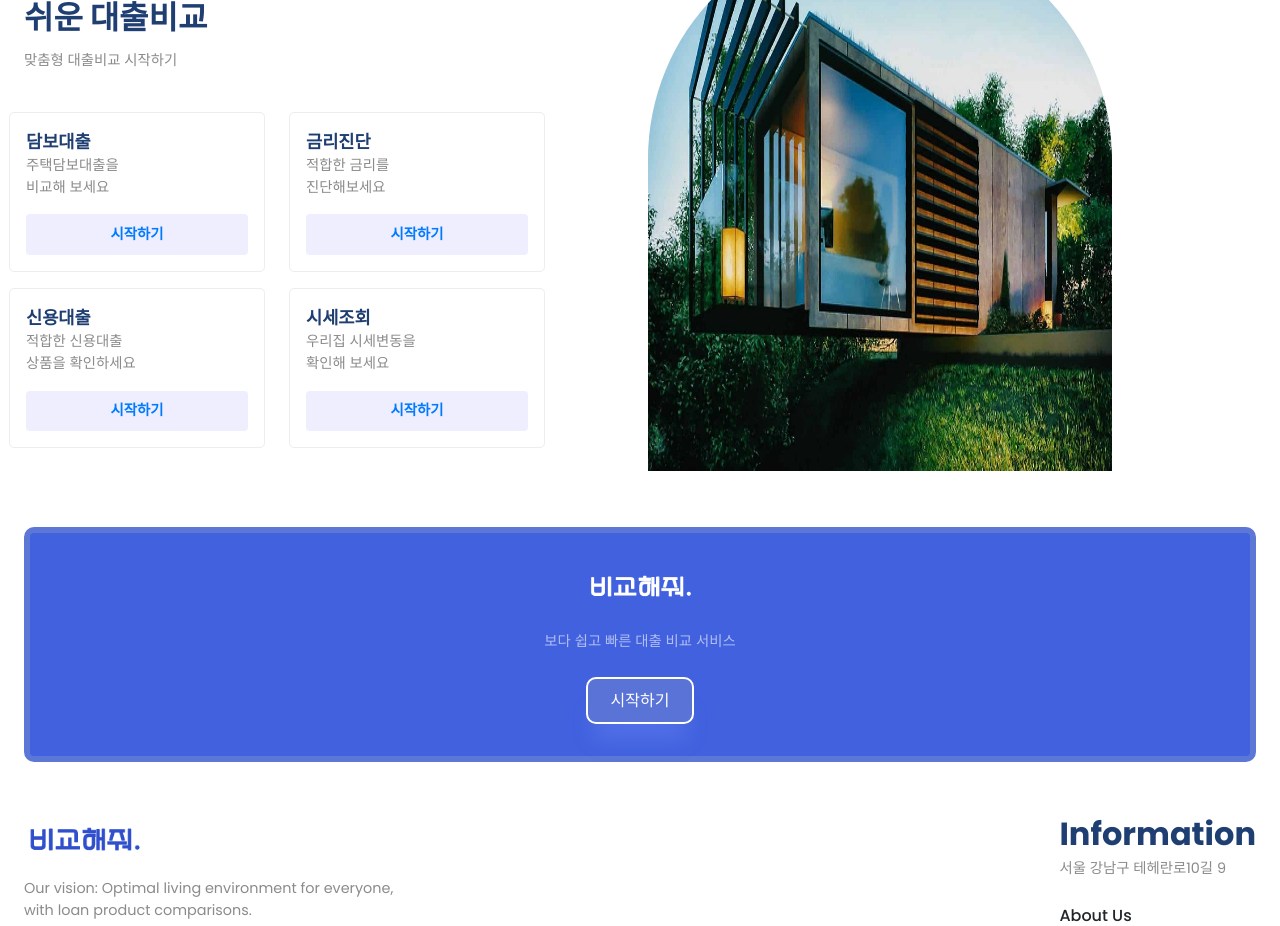
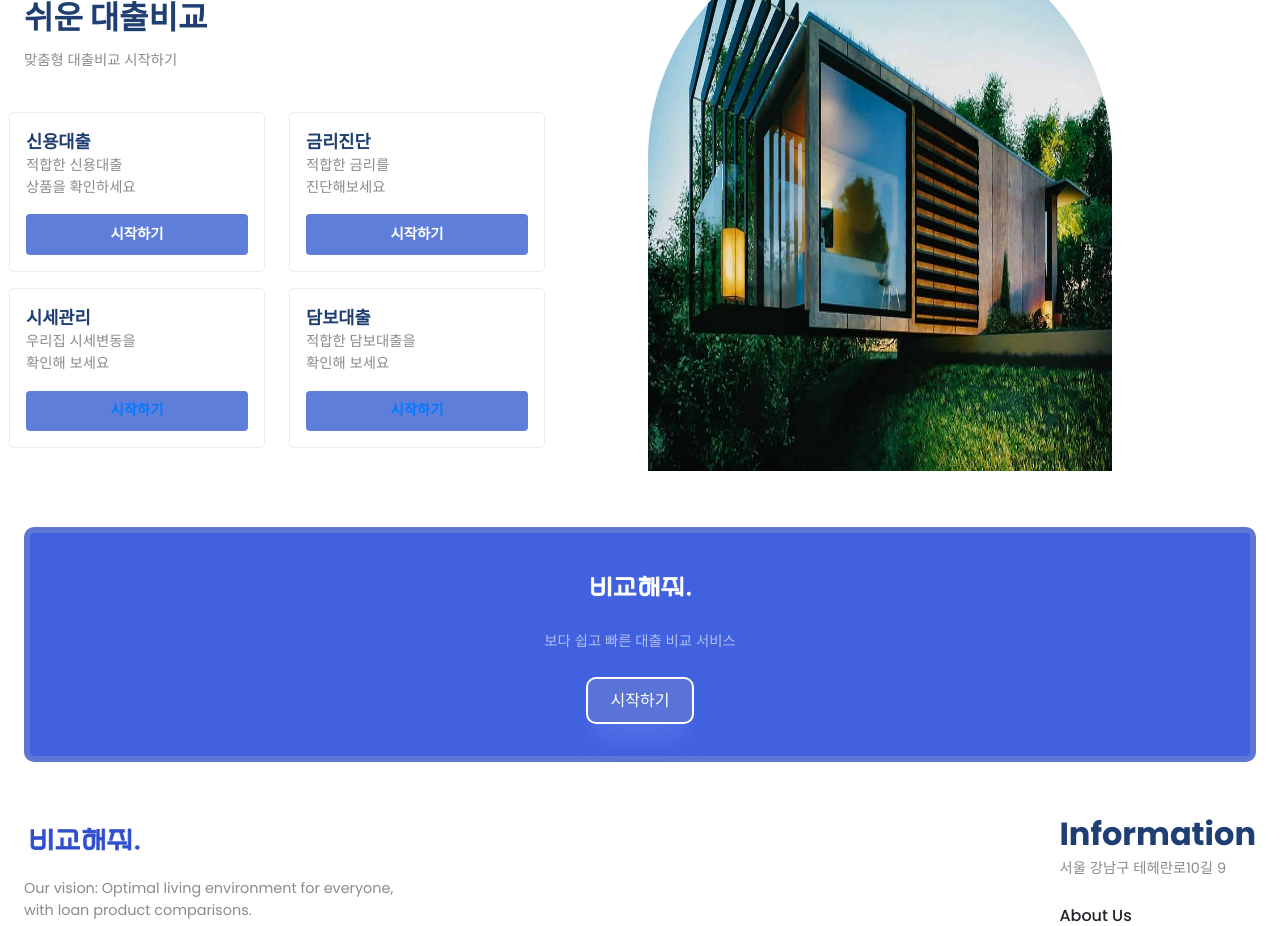
Before and after one commit to Hooddduck/BKHJ-frontend, a React (Create React App) app: page /home in a window 1280 px wide. Shown: the part 820-1746 px from the top of the page. Built offline with nearby package versions, Linux system fonts and the light colour scheme; no server answers.

Commit message:
버튼수정

```diff
--- a/src/component/Product.css
+++ b/src/component/Product.css
@@ -107,3 +107,9 @@
   background-color: #F8F8FA;
   padding: 25px;
 }
+
+.footerbutton{
+  border: none;
+  padding: 5px;
+  border-radius: 4px;
+}
--- a/src/component/Product.jsx
+++ b/src/component/Product.jsx
@@ -3,7 +3,7 @@ import { GrPowerReset } from "react-icons/gr";
 import { IoFilterSharp } from "react-icons/io5";
 import Input from "@mui/material/Input";
 import Button from "@mui/material/Button";
-import { Modal, Spinner } from "react-bootstrap";
+import { Modal, Spinner} from "react-bootstrap";
 import "./Product.css";
 import ProductDataService from "../services/ProductService";
 import DetailViewProduct from "../component/DetailviewProduct";
@@ -526,7 +526,8 @@ const LoanProduct = () => {
           )}
         </Modal.Body>
         <Modal.Footer>
-          <button onClick={handleCloseModal}>Close</button>
+          <button className="footerbutton"
+          onClick={handleCloseModal}>Close</button>
         </Modal.Footer>
       </Modal>
       </div>
--- a/src/component/bkhj/Credit.jsx
+++ b/src/component/bkhj/Credit.jsx
@@ -84,7 +84,7 @@ const Credit = () => {
       {/* 모달 창 */}
       <Modal show={showModal} onHide={handleModalClose}>
         <Modal.Header closeButton>
-          <Modal.Title>로그인이 필요합니다✔️</Modal.Title>
+          <Modal.Title>로그인이 필요합니다</Modal.Title>
         </Modal.Header>
         <Modal.Body>로그인 후에 신용대출 비교하기를 이용할 수 있습니다✅</Modal.Body>
         <Modal.Footer>
--- a/src/components/Contact/Contact.css
+++ b/src/components/Contact/Contact.css
@@ -34,7 +34,7 @@ c-container{
 
 .mode .button{
     width: 100%;
-    background: var(--lightBlue);
+    background: #5F7ED9;
     color: var(--blue);
     font-size: 0.9rem;
     font-weight: 600;
--- a/src/components/Contact/Contact.jsx
+++ b/src/components/Contact/Contact.jsx
@@ -1,4 +1,5 @@
 import React from "react";
+import { Link } from "react-router-dom";
 import "./Contact.css";
 
 const Contact = () => {
@@ -17,15 +18,19 @@ const Contact = () => {
               <div className="flexColCenter mode">
                 <div className="felxStart">
                   <div className="flexColStart detail">
-                    <span className="primaryText">담보대출</span>
+                    <span className="primaryText">신용대출</span>
                     <span className="secondaryText">
-                      주택담보대출을
+                      적합한 신용대출
                       <br />
-                      비교해 보세요
+                      상품을 확인하세요
                     </span>
                   </div>
                 </div>
-                <div className="flexCenter button">시작하기</div>
+                <div className="flexCenter button">
+                  <Link to="/credit" className="custom-link">
+                    시작하기
+                  </Link>
+                </div>
               </div>
               {/* second mode */}
               <div className="flexColCenter mode">
@@ -39,7 +44,11 @@ const Contact = () => {
                     </span>
                   </div>
                 </div>
-                <div className="flexCenter button">시작하기</div>
+                <div className="flexCenter button">
+                <Link to="/diagnosis" className="custom-link">
+                    시작하기
+                  </Link>
+                </div>
               </div>
             </div>
 
@@ -48,11 +57,11 @@ const Contact = () => {
               <div className="flexColCenter mode">
                 <div className="felxStart">
                   <div className="flexColStart detail">
-                    <span className="primaryText">신용대출</span>
+                    <span className="primaryText">시세관리</span>
                     <span className="secondaryText">
-                      적합한 신용대출
+                      우리집 시세변동을
                       <br />
-                      상품을 확인하세요
+                      확인해 보세요
                     </span>
                   </div>
                 </div>
@@ -62,9 +71,9 @@ const Contact = () => {
               <div className="flexColCenter mode">
                 <div className="felxStart">
                   <div className="flexColStart detail">
-                    <span className="primaryText">시세조회</span>
+                    <span className="primaryText">담보대출</span>
                     <span className="secondaryText">
-                      우리집 시세변동을
+                      적합한 담보대출을
                       <br />
                       확인해 보세요
                     </span>
```
